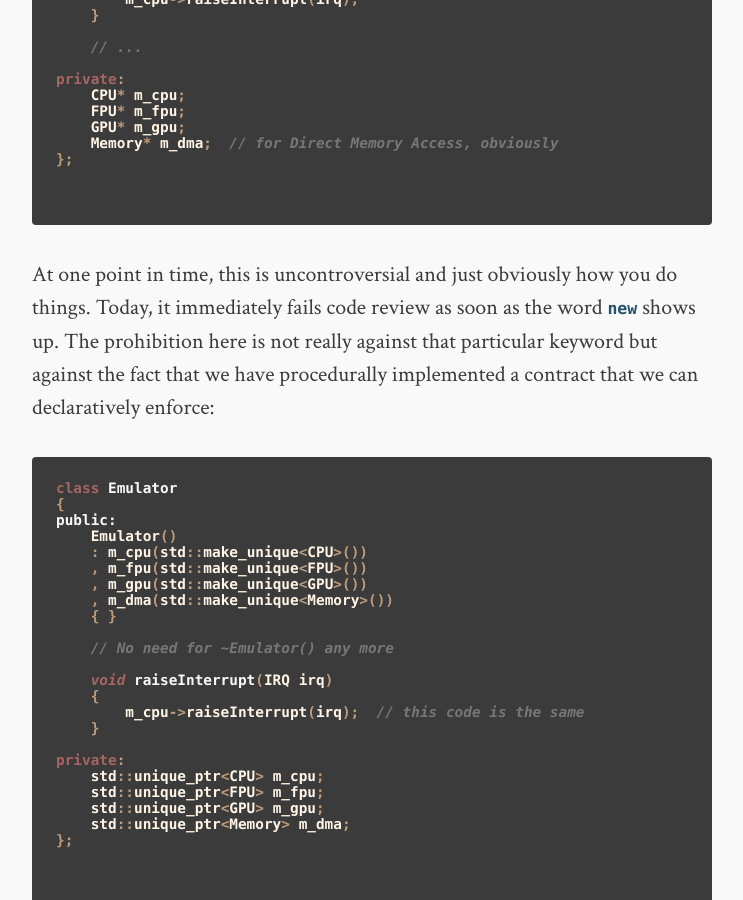
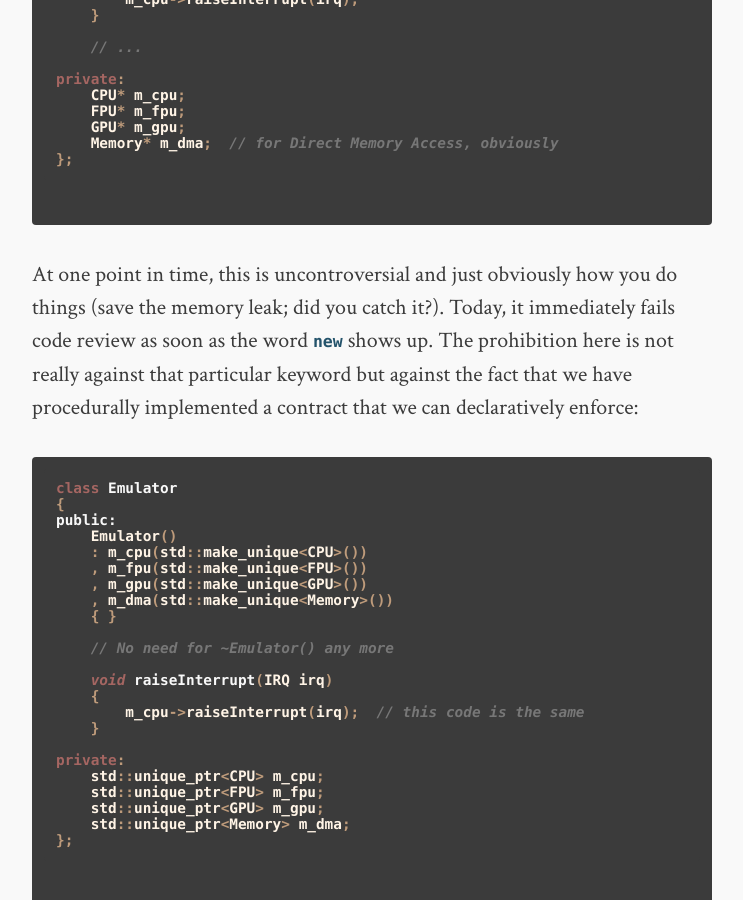
Before and after one commit to dkoepke/dkoepke.github.io, a Jekyll site: the page built from _posts/2016-04-20-secret-lives-cpp-objects.md, in a window 1280 px wide and 900 px high, scrolled down 1514 px. Shown: the whole window, without its empty margins (268-1011 px from the left). Built offline with Jekyll 4.4.1, drawn with Linux system fonts in a browser that asks for light colours; comment, search, counter and statistics services are not loaded.

Commit message:
Add note about memory leak.

````diff
--- a/_posts/2016-04-20-secret-lives-cpp-objects.md
+++ b/_posts/2016-04-20-secret-lives-cpp-objects.md
@@ -45,7 +45,7 @@ private:
 };
 ```
 
-At one point in time, this is uncontroversial and just obviously how you do things. Today, it immediately fails code review as soon as the word `new` shows up. The prohibition here is not really against that particular keyword but against the fact that we have procedurally implemented a contract that we can declaratively enforce:
+At one point in time, this is uncontroversial and just obviously how you do things (save the memory leak; did you catch it?). Today, it immediately fails code review as soon as the word `new` shows up. The prohibition here is not really against that particular keyword but against the fact that we have procedurally implemented a contract that we can declaratively enforce:
 
 ```cpp
 class Emulator
````
